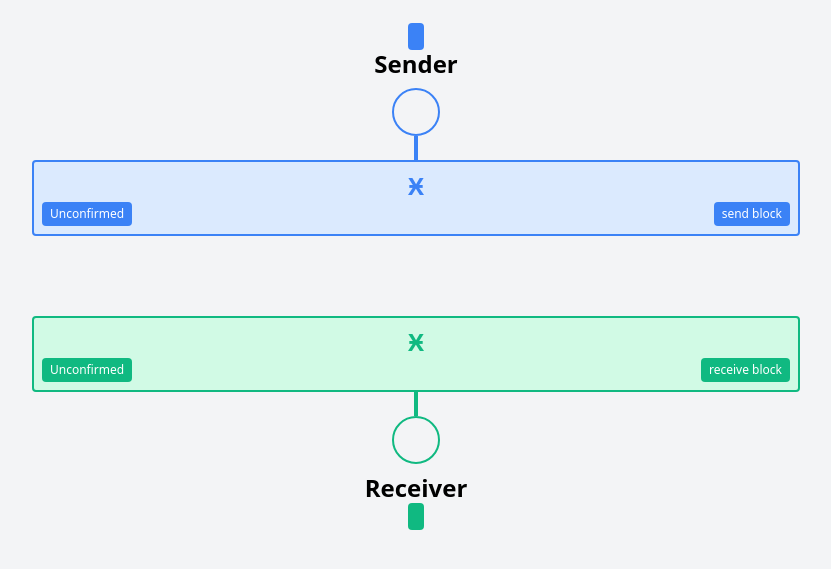
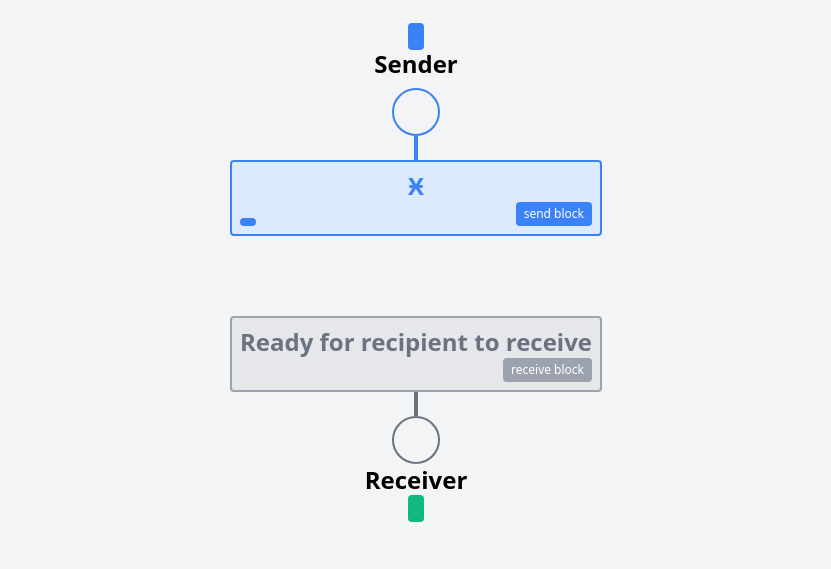
Before and after one commit to gr0vity-dev/nanobrowse, a Python web app: template nanobrowse/templates/block_viewer.html in a window 1280 px wide. Shown: the top 569 px of the page, without its empty margins (224-1055 px from the left). Run offline with Jinja, Linux system fonts and the light colour scheme; the template is opened without the code that fills it, so the values that code supplies are empty.

Commit message:
Refactor block_viewer
- Remove conditional formatting from frontend
- Rearrange shapes

```diff
--- a/nanobrowse/templates/block_viewer.html
+++ b/nanobrowse/templates/block_viewer.html
@@ -22,52 +22,61 @@
                 <p class="text-2xl font-bold text-center">Sender</p>
             </div>
 
-            <!-- Sender Circle -->
+            <!-- Sender Pin Shape -->
+            <div class="flex flex-col items-center">
                 <div class="w-12 h-12 border-2 border-blue-500 rounded-full"></div>
-
-            <!-- Arrow -->
-            <div class="flex flex-col items-center">
                 <div class="bg-blue-500 h-6 w-1"></div>
             </div>
 
+
+            <div class="flex flex-col items-center">
                 <!-- Send Block -->
-            <div class="border-2 border-blue-500 bg-blue-100 w-full sm:w-128 rounded p-2 text-blue-500 mb-20 relative">
+                <div>
+                    <div class="border-2 border-blue-500 bg-blue-100 rounded p-2 text-blue-500 mb-20 relative overflow-clip">
                     <span class="text-xs break-all"><a href="{{ request.url_root }}block/{{ block_data.send_block.hash }}">{{ block_data.send_block.hash }}</a></span>
                     <p class="text-2xl font-bold text-center mb-6">{{ block_data.send_block.amount }} Ӿ</p>
-                <span class="absolute bottom-2 left-2 bg-blue-500 text-white text-xs px-2 py-1 rounded">{{ 'Confirmed' if block_data.send_block.is_confirmed else 'Unconfirmed' }}</span>
-                <span class="absolute bottom-2 left-20 text-black text-xs px-2 py-1">{{ block_data.send_block.time_ago }}</span>
+                    <span class="absolute bottom-2 left-2 bg-blue-500 text-white text-xs px-2 py-1 rounded">{{ block_data.send_block.status }}</span>
+                    <span class="absolute bottom-2 {{ block_data.send_block.left_align }} text-black text-xs px-2 py-1">{{ block_data.send_block.time_ago }}</span>
                     <span class="absolute bottom-2 right-2 bg-blue-500 text-white text-xs px-2 py-1 rounded">send block</span>
                 </div>
 
+
                 <!-- Receive Block -->
-            {% if block_data.receive_block.hash == '0' * 64 %}
+                {% if block_data.receive_block.hash_exists %}
+                    <!-- Receive Block -->
+                    <div class="border-2 border-green-500 bg-green-100 rounded p-2 text-green-500 relative">
+                        <span class="text-xs break-all"><a href="{{ request.url_root }}block/{{ block_data.receive_block.hash }}">{{ block_data.receive_block.hash }}</a></span>
+                        <p class="text-2xl font-bold text-center mb-6">{{ block_data.receive_block.amount }} Ӿ</p>
+                        <span class="absolute bottom-2 left-2 bg-green-500 text-white text-xs px-2 py-1 rounded">{{ block_data.receive_block.status }}</span>
+                        <span class="absolute bottom-2 {{ block_data.receive_block.left_align }} text-black text-xs px-2 py-1">{{ block_data.receive_block.time_ago }}</span>
+                        <span class="absolute bottom-2 right-2 bg-green-500 text-white text-xs px-2 py-1 rounded">receive block</span>
+                    </div>
+                {% else %}
                     <!-- No Receive Block -->
-                <div class="border-2 border-gray-400 bg-gray-200 w-full w-128 rounded p-2 text-gray-500 relative">
+                    <div class="border-2 border-gray-400 bg-gray-200 rounded p-2 text-gray-500 relative">
                         <p class="text-2xl font-bold text-center mb-6">Ready for recipient to receive</p>
                         <span class="absolute bottom-2 right-2 bg-gray-400 text-white text-xs px-2 py-1 rounded">receive block</span>
                     </div>
+                {% endif %}
+            </div>
 
-                <!-- Receiver Circle gray -->
+
+            <!-- Receiver Pin Shape  -->
+            {% if block_data.receive_block.hash_exists  %}
+                <!-- green -->
+                <div class="flex flex-col items-center">
+                    <div class="bg-green-500 h-6 w-1"></div>
+                    <div class="w-12 h-12 border-2 border-green-500 rounded-full"></div>
+                </div>
+            {% else %}
+                <!-- gray -->
                 <div class="flex flex-col items-center">
                     <div class="bg-gray-500 h-6 w-1"></div>
-                    <div class="w-12 h-12 border-2 border-gray-500 rounded-full mb-2"></div>
-                </div>
-            {% else %}
-                <!-- Receive Block -->
-                <div class="border-2 border-green-500 bg-green-100 w-full sm:w-128 rounded p-2 text-green-500 relative">
-                    <span class="text-xs break-all"><a href="{{ request.url_root }}block/{{ block_data.receive_block.hash }}">{{ block_data.receive_block.hash }}</a></span>
-                    <p class="text-2xl font-bold text-center mb-6">{{ block_data.receive_block.amount }} Ӿ</p>
-                    <span class="absolute bottom-2 left-2 bg-green-500 text-white text-xs px-2 py-1 rounded">{{ 'Confirmed' if block_data.receive_block.is_confirmed else 'Unconfirmed' }}</span>
-                    <span class="absolute bottom-2 left-20 text-black text-xs px-2 py-1">{{ block_data.receive_block.time_ago }}</span>
-                    <span class="absolute bottom-2 right-2 bg-green-500 text-white text-xs px-2 py-1 rounded">receive block</span>
+                    <div class="w-12 h-12 border-2 border-gray-500 rounded-full"></div>
                 </div>
 
-                <!-- Receiver Circle green -->
-                <div class="flex flex-col items-center">
-                    <div class="bg-green-500 h-6 w-1"></div>
-                    <div class="w-12 h-12 border-2 border-green-500 rounded-full mb-2"></div>
-                </div>
             {% endif %}
+
 
             <!-- Receiver Address -->
             <div class="text-center">
```
Also changed, not shown: nanobrowse/transformers/block.py (+7 -1 lines). Lines whose indentation alone changed are shown as unchanged.
